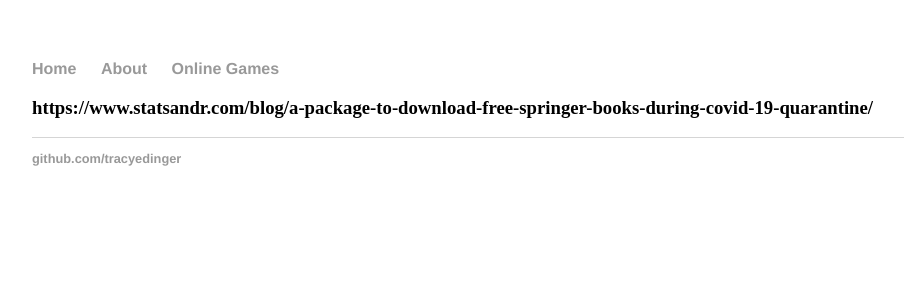
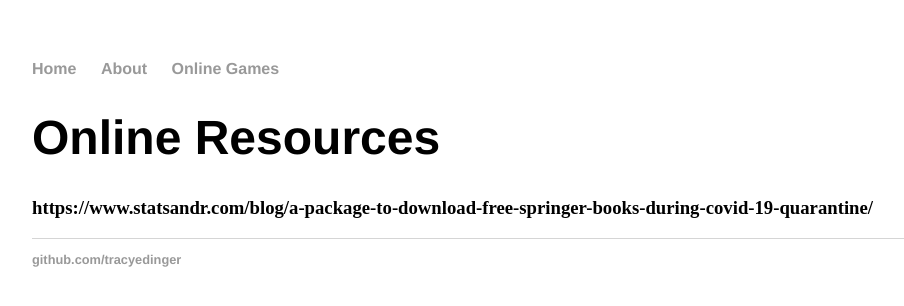
Before and after one commit to tracyedinger/tracyedinger.github.io, a Jekyll site: the page built from AnalyticsResources.md, in a window 1280 px wide. Shown: the top 306 px of the page, without its empty margins (160-1064 px from the left). Built offline with Jekyll 4.4.1, drawn with Linux system fonts in a browser that asks for light colours; our own code applies the rules of GitHub Pages for plain Markdown files.

Commit message:
Update AnalyticsResources.md

```diff
--- a/AnalyticsResources.md
+++ b/AnalyticsResources.md
@@ -1 +1,3 @@
+# Online Resources
+
 ### https://www.statsandr.com/blog/a-package-to-download-free-springer-books-during-covid-19-quarantine/
```
